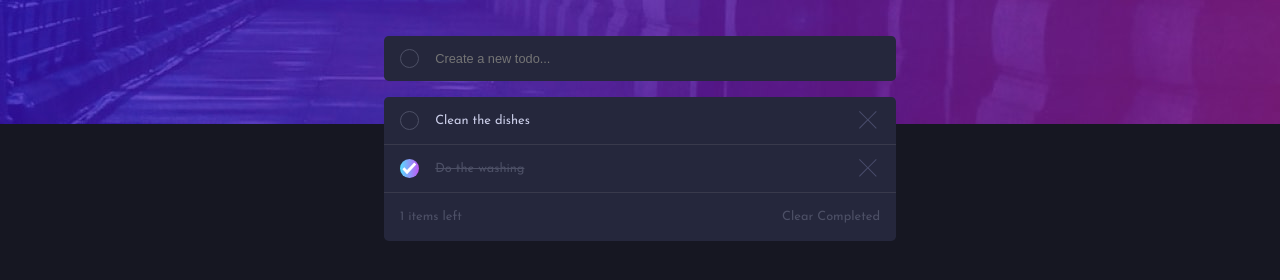
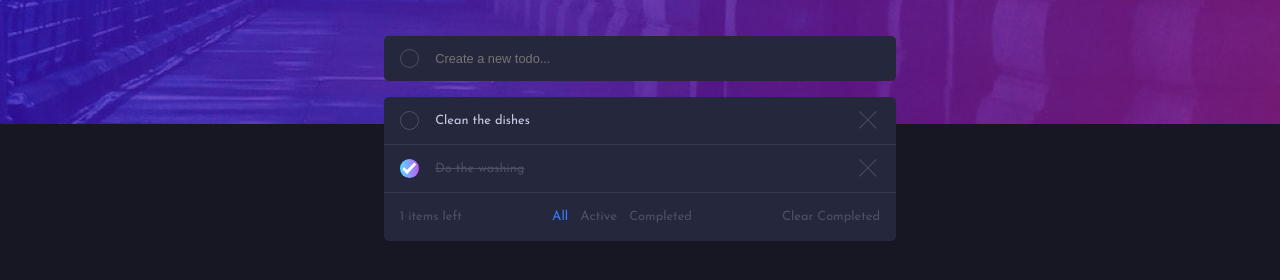
Before and after one commit to DieterLotz/frontendmentor-todo-app, a React (Create React App) app in the folder todo/: page / in a window 1280 px wide. Shown: the part 176-456 px from the top of the page. Built offline with nearby package versions, Linux system fonts and the light colour scheme.

Commit message:
uuid, TodoFilter added

```diff
--- a/todo/package.json
+++ b/todo/package.json
@@ -10,6 +10,7 @@
     "react-dom": "^17.0.2",
     "react-scripts": "5.0.0",
     "sass": "^1.49.9",
+    "uuid": "^8.3.2",
     "web-vitals": "^2.1.4"
   },
   "scripts": {
--- a/todo/src/components/AddTodo.js
+++ b/todo/src/components/AddTodo.js
@@ -1,4 +1,4 @@
-import React, { useRef, useState } from 'react';
+import React, { useState } from 'react';
 import styles from './AddTodo.module.scss';
 import './../styles/_checkbox.scss';
 
--- a/todo/src/components/TodoApp.js
+++ b/todo/src/components/TodoApp.js
@@ -6,14 +6,16 @@ import TodoList from "./TodoList";
 import MoonIcon from './../assets/svg/icon-moon.svg';
 import SunIcon from './../assets/svg/icon-sun.svg'
 
+import { v4 as uuidv4 } from 'uuid';
+
 const todos = [
     {
-        key: 1,
+        key: uuidv4(),
         text: 'Clean the dishes',
         isCompleted: false
     },
     {
-        key: 2,
+        key: uuidv4(),
         text: 'Do the washing',
         isCompleted: true
     }
@@ -26,7 +28,7 @@ const TodoApp = () => {
         //toggle theme
       };
 
-    const onChangeHandler = (key) => {
+    const onChangeHandler = key => {
         setTodoList(prev => {
            let items = [...prev];
            let indexOfTodo = items.findIndex(todo => todo.key === key);
@@ -40,7 +42,7 @@ const TodoApp = () => {
         });
     };
 
-    const removeTodo = (key) => {
+    const removeTodo = key => {
         setTodoList(prev => {
             return prev.filter(todo => todo.key !== key);
         });
@@ -57,7 +59,7 @@ const TodoApp = () => {
             return [
                 ...prev,
                 {
-                    key: prev.length + 1,
+                    key: uuidv4(),
                     text : todo.text,
                     isCompleted: todo.isCompleted
                 }
@@ -69,12 +71,11 @@ const TodoApp = () => {
         <>
             <div className={classes['todo-container']}>
                 <div className={classes['header']}>
-                    <h1>todo</h1>
+                    <h1>Todo</h1>
                     <img src={SunIcon} alt="" onClick={onClick}/>
                 </div>
                 <AddTodo onSubmit={onSubmitHandler}/>
                 <TodoList todos={todoList} onChange={onChangeHandler} onRemove={removeTodo} onClearCompleted={clearCompleted}/>
-                {/* <TodoFilter/> */}
             </div>
         </>
     );
--- a/todo/src/components/TodoFilter.js
+++ b/todo/src/components/TodoFilter.js
@@ -1,19 +1,64 @@
-import React from "react";
-import styles from "./TodoFilter.module.scss";
+import React, { useState } from 'react'
+import styles from './TodoFilter.module.scss'
 
-const TodoFilter = () => {
+const TodoFilter = (props) => {
+  const [allFilterIsActive, setAllFilterIsActive] = useState(true);
+  const [activeFilterIsActive, setActiveFilterIsActive] = useState(false);
+  const [completedFilterIsActive, setCompletedFilterIsActive] = useState(false);
 
-    const filterBy = (selection) => {
-        // filter
-    };
+  const reset = () => {
+    setAllFilterIsActive(false);
+    setActiveFilterIsActive(false);
+    setCompletedFilterIsActive(false);
+  }
 
-    return (
-        <div>
-            <button type="button">All</button>
-            <button type="button">Active</button>
-            <button type="button">Completed</button>
-        </div>
-    );
+  const filterBy = (selection) => {
+    switch (selection) {
+      case 'all':
+        reset();
+        setAllFilterIsActive(true);
+        props.onFilter(selection);
+        break;
+      case 'active':
+        reset();
+        setActiveFilterIsActive(true);
+        props.onFilter(selection);
+        break;
+      case 'complete':
+        reset();
+        setCompletedFilterIsActive(true);
+        props.onFilter(selection);
+        break;
+      default:
+        throw new Error('Invalid selection. @Component: TodoFilter');
+    }
+  };
+
+  return (
+    <div className={styles['filter-container']}>
+      <button
+        type="button"
+        className={allFilterIsActive ? styles['active-filter'] : ''}
+        onClick={() => filterBy('all')}
+      >
+        All
+      </button>
+      <button
+        type="button"
+        className={activeFilterIsActive ? styles['active-filter'] : ''}
+        onClick={() => filterBy('active')}
+      >
+        Active
+      </button>
+      <button
+        type="button"
+        className={completedFilterIsActive ? styles['active-filter'] : ''}
+        onClick={() => filterBy('complete')}
+      >
+        Completed
+      </button>
+    </div>
+  )
 }
 
-export default TodoFilter;
+export default TodoFilter
--- a/todo/src/components/TodoFilter.module.scss
+++ b/todo/src/components/TodoFilter.module.scss
@@ -0,0 +1,38 @@
+@import './../styles/variables';
+
+.filter-container {
+    display: flex;
+    position: absolute;
+    left: 0;
+    bottom: -4rem;
+    height: 3rem;
+    width: 100%;
+    justify-content: space-around;
+    align-items: center;
+    background-color: $dark-very-dark-desaturated-blue;
+    border-radius: $global-border-radius;
+    padding: 0 2rem;
+
+    button {
+        color: $dark-very-dark-grayish-blue;
+        margin: 0;
+        border: none;
+        outline: none;
+        background: transparent;
+        font-family: $font-family;
+        cursor: pointer;
+    }
+
+    .active-filter {
+        color: $color-primary;
+    }
+}
+
+@media only screen and (min-width: 768px) {
+    .filter-container {
+        position: initial;
+        bottom: 0;
+        width: 70%;
+        max-width: 45%;
+    }
+}
--- a/todo/src/components/TodoList.js
+++ b/todo/src/components/TodoList.js
@@ -1,11 +1,38 @@
-import React, { useState} from 'react';
+import React, { useEffect, useState} from 'react';
 import styles from './TodoList.module.scss';
 import './../styles/_checkbox.scss';
+import TodoFilter from './TodoFilter';
 
 const TodoList = (props) => {
+    const [filteredList, setFilteredList] = useState(props.todos);
+
+    useEffect(() => {
+        setFilteredList(props.todos);
+    }, [props.todos]);
+
+    const filterTodos = selection => {
+        switch (selection) {
+            case 'all':
+              setFilteredList(props.todos);
+              break;
+            case 'active':
+              setFilteredList(_ => {
+                return props.todos.filter(e => e.isCompleted === false);
+              });
+              break;
+            case 'complete':
+                setFilteredList(_ => {
+                    return props.todos.filter(e => e.isCompleted === true);
+                });
+              break;
+            default:
+              throw new Error('Invalid selection. @Component: TodoApp');
+          }
+    };
+
     return (
         <div className={styles['todo-list-container']}>
-            {props.todos.length > 0 && props.todos.map(item => {
+            {filteredList.length > 0 && filteredList.map(item => {
                 return (
                     <div className={styles.todo} key={item.key}>
                         <input type="checkbox" checked={item.isCompleted ? true : false} onChange={() => {props.onChange(item.key)}}></input>
@@ -14,7 +41,8 @@ const TodoList = (props) => {
                     </div>)
             })}
             <div>
-                <label>{props.todos.filter((item) => item.isCompleted === false).length} items left</label>
+                <label>{filteredList.filter((item) => item.isCompleted === false).length} items left</label>
+                <TodoFilter onFilter={filterTodos}/>
                 <button type='button' onClick={props.onClearCompleted}>Clear Completed</button>
             </div>
         </div>
--- a/todo/src/components/TodoList.module.scss
+++ b/todo/src/components/TodoList.module.scss
@@ -2,6 +2,7 @@
 
 .todo-list-container {
     display: flex;
+    position: relative;
     flex-direction: column;
     width: 100%;
     height: auto;
```
Also changed, not shown: 1 other file (tests, documents, lock files or other folders).
